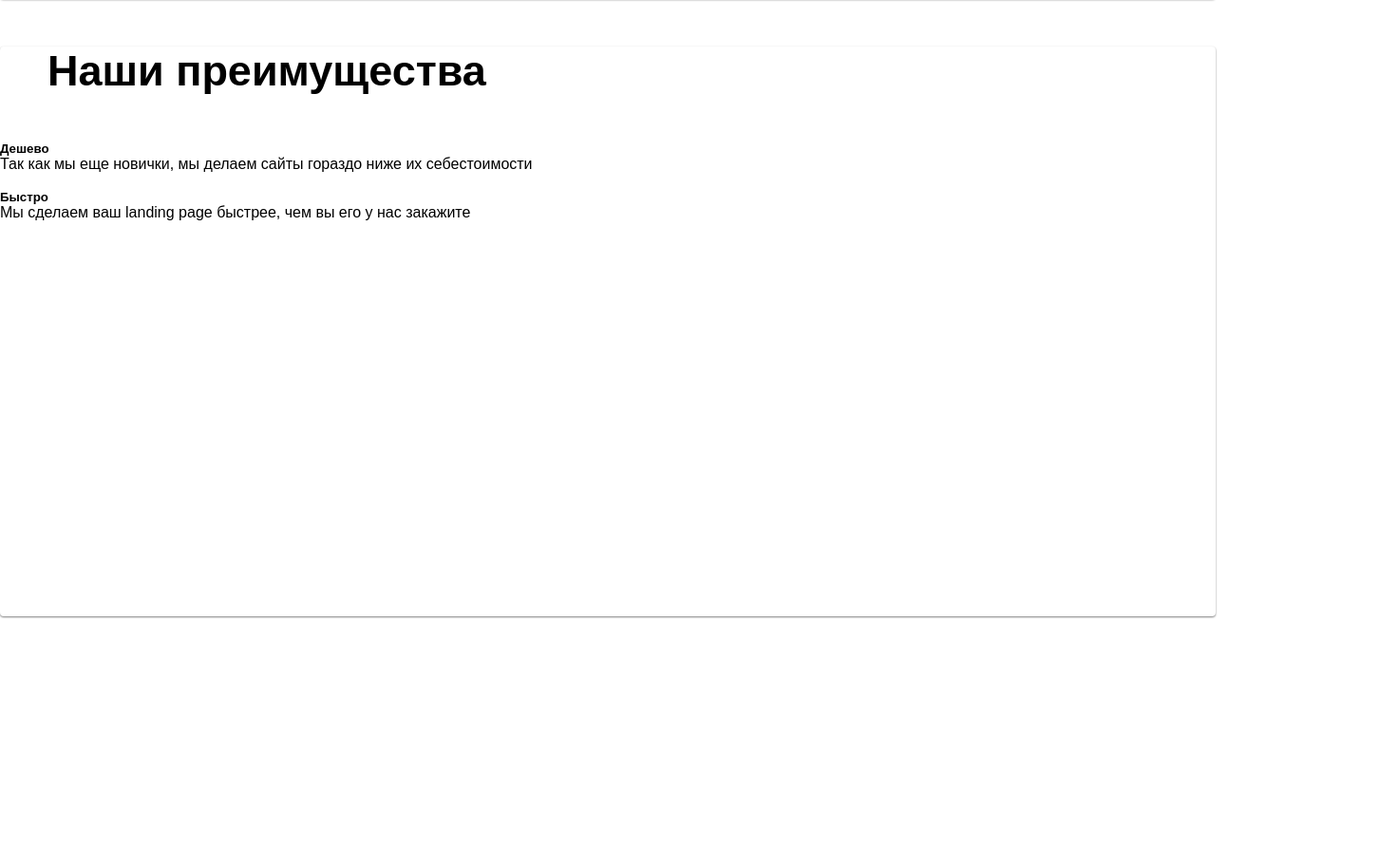
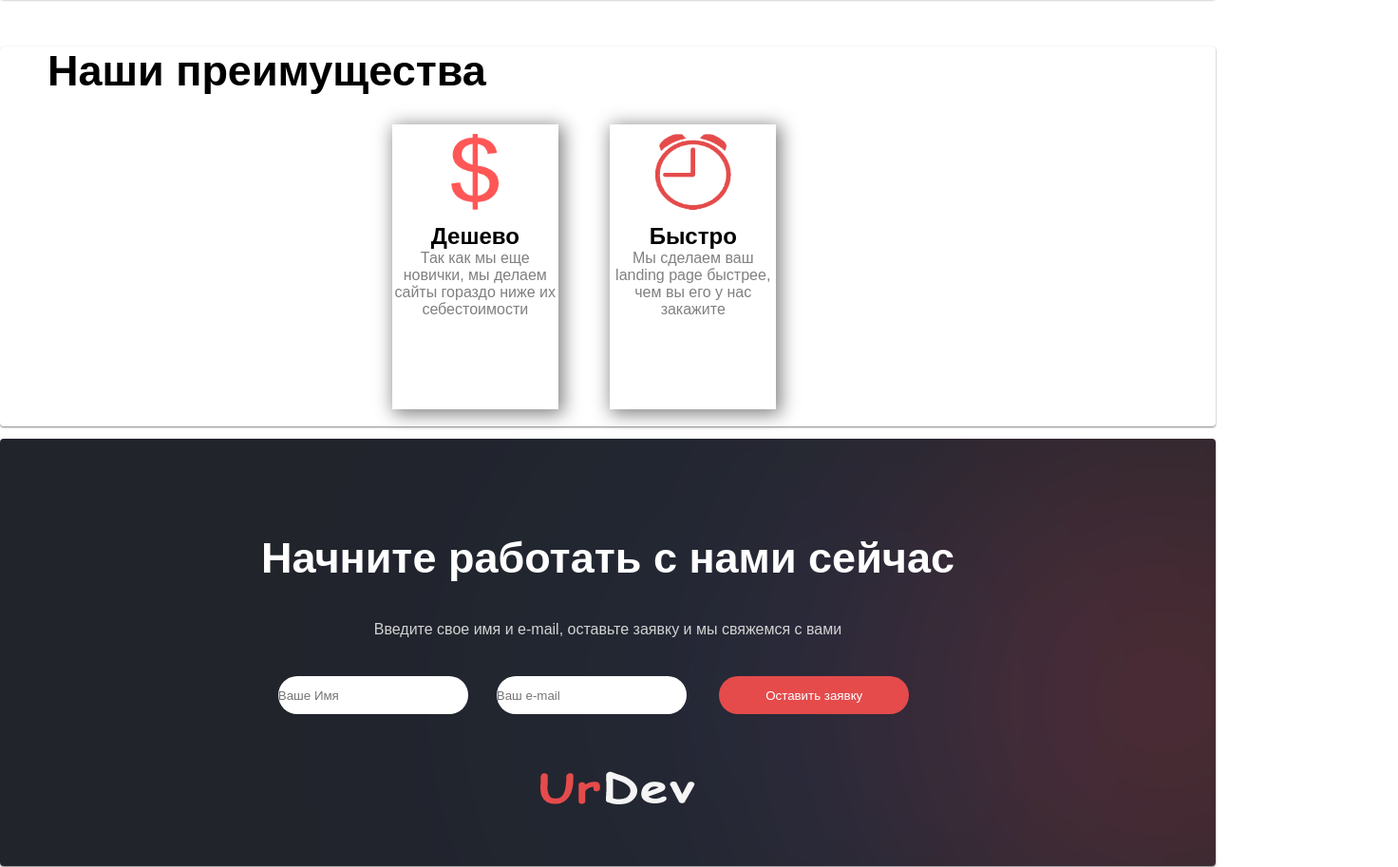
Before and after one commit to ShyOwl/ShyOwl.github.io, a plain HTML site: page index.html in a window 1280 px wide. Shown: the part 1559-2472 px from the top of the page at 95% size, 1472 px wide, since content can reach past the window. Drawn offline with Linux system fonts and the light colour scheme.

Commit message:
Ok, it's all

```diff
--- a/index.html
+++ b/index.html
@@ -17,7 +17,7 @@
 					<!--<div id="menu">-->
 						<li class="header" id="phone_number">+7(927)-172-17-82</li>
 						<li class="header" id="write_us_">Написать</li>
-						<li class="header">123</li>
+						<li class="header">Наши преимущества</li>
 						<li class="header" id="go_about">О нас</li>
 						<li class="header">Главная</li>
 					<!--</div>-->
@@ -80,20 +80,18 @@
 
 		<section id="why_we_better" class="feed">
 			<h1 class="slide_title">Наши преимущества</h1>
+			<center>
 			<div class="because">
-				<img src="" alt="" class="because_img">
-				<h5 class="title_better">Дешево</h5>
+				<img src="./img/dollar.png" alt="" style="width:50px;height: 80px;" class="img_sl2">
+				<h2 class="title_better">Дешево</h2>
 				<p class="because_text">Так как мы еще новички, мы делаем сайты гораздо ниже их себестоимости</p>
 			</div>
 			<div class="because">
-				<img src="" alt="" class="because_img">
-				<h5 class="title_better">Быстро</h5>
+				<img src="./img/clock.png" alt=""  style="width:80px; height:80px;" class="img_sl2">
+				<h2 class="title_better">Быстро</h2>
 				<p class="because_text">Мы сделаем ваш landing page быстрее, чем вы его у нас закажите</p>
 			</div>
-			<div class="because">
-				<img src="" alt="" class="because_img">
-				<p class="because_text"></p>
-			</div>
+			</center>
 		</section>
 
 	</div>
--- a/style.css
+++ b/style.css
@@ -18,6 +18,7 @@
 	font-size:14px;
 	font-family: Lato-Bold,Arial;
 	margin-top: 40px;
+	cursor:pointer;
 
 
 }
@@ -67,6 +68,7 @@
 	margin-top: 150px;
 	margin-bottom: 395px;
 	font-size: 24px;
+	cursor: pointer;
 
 }
 #buy:hover{
@@ -146,7 +148,17 @@
 	max-width: 450px;
 }
 #why_we_better{
-	min-height: 600px;
+	min-height: 400px;
+
+}
+.because{
+	width:175px;
+	height: 300px;
+
+	margin-right: 50px;
+	display:inline-block;
+	box-shadow:3px 3px 18px 2px grey;
+
 
 }
 #write_us{
@@ -183,6 +195,7 @@ input[type="submit"]{
 #write_us p>{
 
 }
+
 .feed {
 
 
@@ -236,3 +249,12 @@ opacity: 1;
 
 
 }
+
+.img_sl2{
+	margin:10px;
+
+}
+.because_text{
+	color:gray;
+	font-size:16px;
+}
```
Also changed, not shown: img/clock.jpg (added), img/clock.png (added), img/dollar.png (added), img/turtle.png (added).
